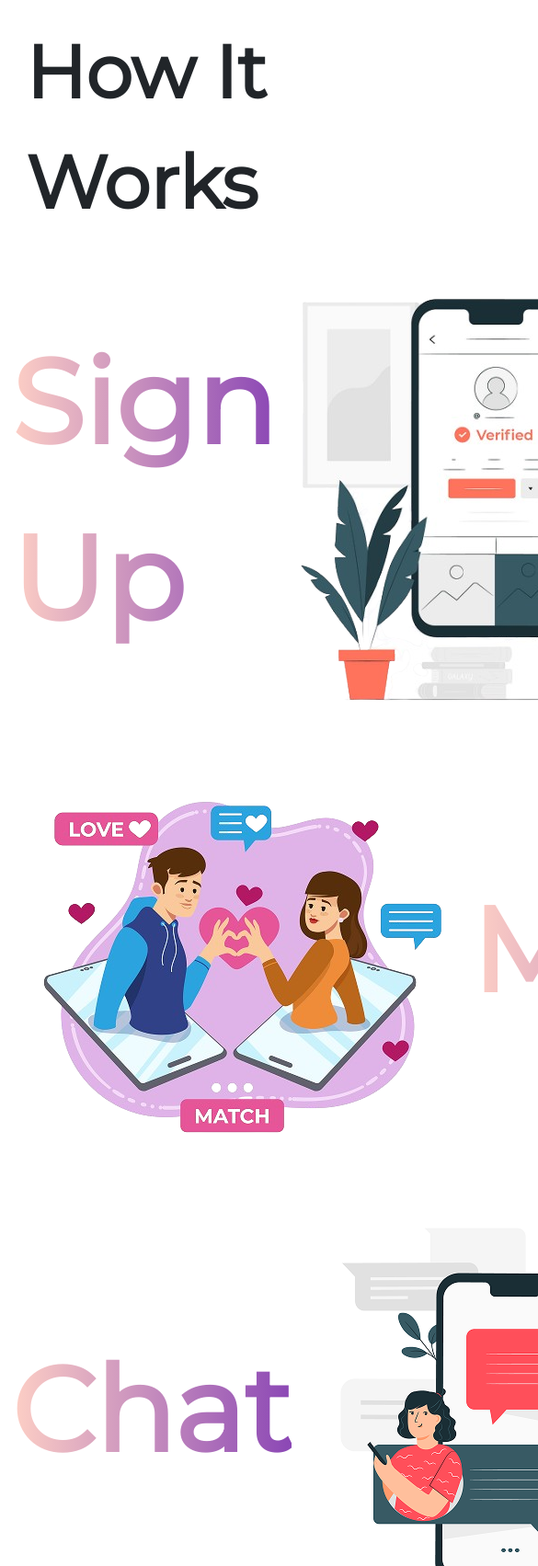
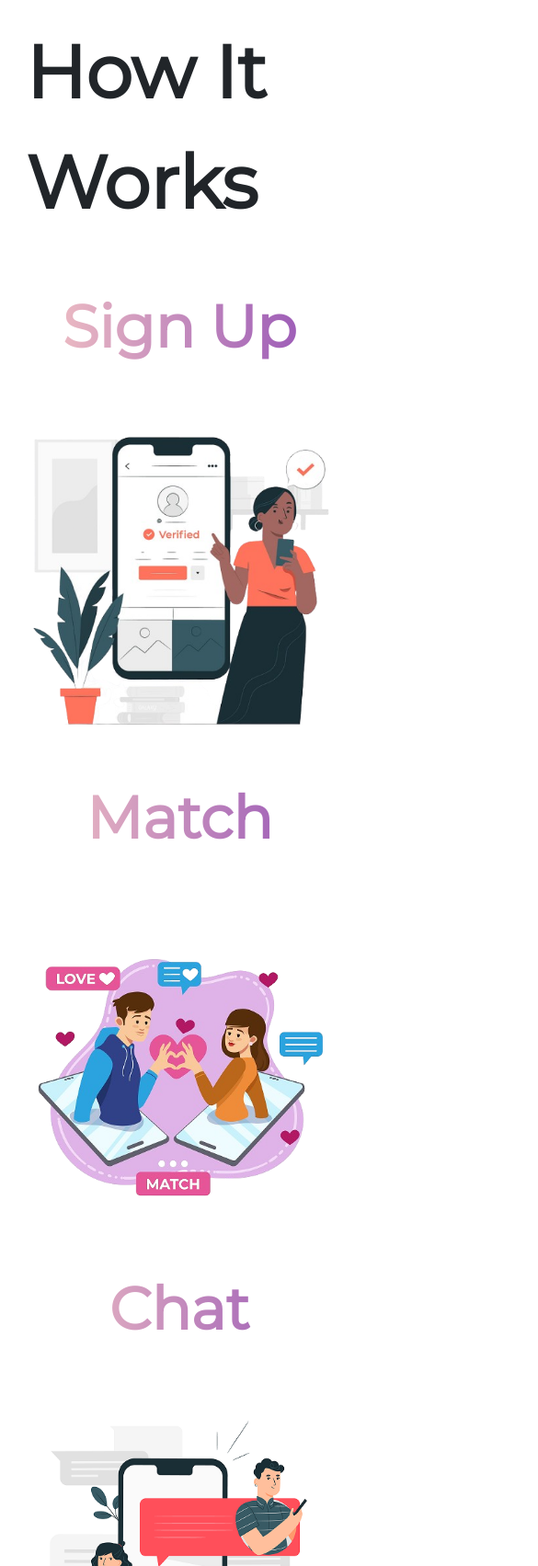
Before and after one commit to Naman1002/Dyno_Website, a plain HTML site: page home_page_test_1.html in a window 390 px wide. Shown: the part 4026-5729 px from the top of the page at 92% size, 585 px wide, since content can reach past the window. Drawn offline with nearby package versions, Linux system fonts and the light colour scheme.

Commit message:
responsive changes done

```diff
--- a/home_page_test_1.css
+++ b/home_page_test_1.css
@@ -263,12 +263,15 @@ li{
     text-align:left;
     color: #072753;
 }
-#how_it_works .feature-col{
-   display: grid;
-   grid-template-columns: 1fr 1fr;
-   width: 100%;
+#how-it-works-text{
+    display: flex;
+    align-items: center;
+    justify-content: center;
+    font-size: 5rem;
+    font-weight:700;
+    flex-direction: column-reverse;
 }
-.feature-image, .feature-text{
+#sign-up-text,#Chat-text,#sign-up-image,#Chat-image{
     display: flex;
     align-items: center;
     justify-content: center;
@@ -279,12 +282,16 @@ li{
             background-clip: text;
     -webkit-text-fill-color: transparent;
 }
-#how_it_works .col{
+#Match-text,#Match-image,#Meet-text,#Meet-image{
     display: flex;
     align-items: center;
     justify-content: center;
-    font-size: 5rem;
-    font-weight:700;
+    font-size: 8rem;
+    font-weight: 1000;
+    background: linear-gradient(to right,#FED0C5,#8B47B5);
+    -webkit-background-clip: text;
+            background-clip: text;
+    -webkit-text-fill-color: transparent;
 }
 
 
@@ -549,6 +556,43 @@ footer {
     #work_with_us_content{
         text-align: center;
     }
+    #sign-up{
+        display: flex;
+        flex-direction: column;
+    }
+    #sign-up-text{
+        font-size: 4rem;
+    }
+    #sign-up img{
+        max-width: 100%;
+    }
+    #Match{
+        flex-direction:column-reverse;
+    }
+    #Match-text{
+        font-size: 4rem;
+    }
+    #Match img{
+        max-width: 100%;
+    }
+    #Chat{
+        flex-direction:column;
+    }
+    #Chat-text{
+        font-size: 4rem;
+    }
+    #Chat img{
+        max-width: 100%;
+    }
+    #Meet{
+        flex-direction:column-reverse;
+    }
+    #Meet-text{
+        font-size: 4rem;
+    }
+    #Meet img{
+        max-width: 100%;
+    }
     .form-group{
         font-size: .5rem;
     }
@@ -564,6 +608,9 @@ footer {
     #what_we_bring_content{
         margin-left: 0;
     }
+    #how-it-works{
+        text-align: center;
+    }
     footer .row {
         flex-direction: column; /* Stacks elements vertically */
     }
@@ -572,6 +619,10 @@ footer {
     footer .col-sm-3 {
         text-align: center; /* Ensures text stays centered */
         flex: 1; /* Makes columns flexible */
+        display:flex;
+        align-items: center;
+        justify-content: center;
+        flex-direction: column;
     }
     footer .col-sm-5,
     footer .col-sm-2,
--- a/home_page_test_1.html
+++ b/home_page_test_1.html
@@ -11,7 +11,8 @@
     <link rel="stylesheet" href="home_page_test_1.css">
 <link rel="stylesheet" href="https://cdnjs.cloudflare.com/ajax/libs/font-awesome/4.7.0/css/font-awesome.min.css">
 </head>
-<body style="font-family: Montserrat;">
+<body style="font-family: Montserrat; max-width:100vw;">
+    <div class="conatiner-fluid">
         <nav class="navbar navbar-expand-lg bg-white fixed-top">
             <div class="container-fluid"> <!-- Ensures full responsiveness -->
                 <!-- Logo -->
@@ -192,38 +193,38 @@
             </div>
 
             <div class="container-fluid" id ="how_it_works">
-            <div class="col">
+                <div class="col" id = "how-it-works-text">
                     <p>How It Works</p>
                 </div>
-            <div class="feature-col" id = "sign-up">
-                <div class="feature-text">
+                <div class="row" id = "sign-up">
+                    <div class="col" id = "sign-up-text">
                         <p>Sign Up</p>
                     </div>
-                <div class="feature-image">
+                    <div class="col" id = "sign-up-image">
                         <img src="how_we_work_sign_up-removebg-preview.png" alt="">
                     </div>
                 </div>
-            <div class="feature-col" id = "Match">
-                <div class="feature-image">
+                <div class="row" id = "Match">
+                    <div class="col" id = "Match-image">
                         <img src="how_we_work_match.png" alt="">
                     </div>
-                <div class="feature-text">
+                    <div class="col" id = "Match-text">
                         <p>Match</p>
                     </div>
                 </div>
-            <div class="feature-col" id = "Chat">
-                <div class="feature-text">
+                <div class="row" id = "Chat">
+                    <div class="col" id = "Chat-text">
                         <p>Chat</p>
                     </div>
-                <div class="feature-image">
+                    <div class="col" id = "Chat-image">
                         <img src="how_we_work_chat.png" alt="">
                     </div>
                 </div>
-            <div class="feature-col" id = "Meet">
-                <div class="feature-image">
+                <div class="row" id = "Meet">
+                    <div class="col" id = "Meet-image">
                         <img src="how_we_work_meet.png" alt="">
                     </div>
-                <div class="feature-text">
+                    <div class="col" id = "Meet-text">
                         <p>Meet</p>
                     </div>
                 </div>
@@ -325,6 +326,8 @@
                     </div>
                 </div>
             </footer>
+    </div>
+
 <script type="text/javascript">
     var Tawk_API=Tawk_API||{}, Tawk_LoadStart=new Date();
     (function(){
```
Lines whose indentation alone changed are shown as unchanged.
